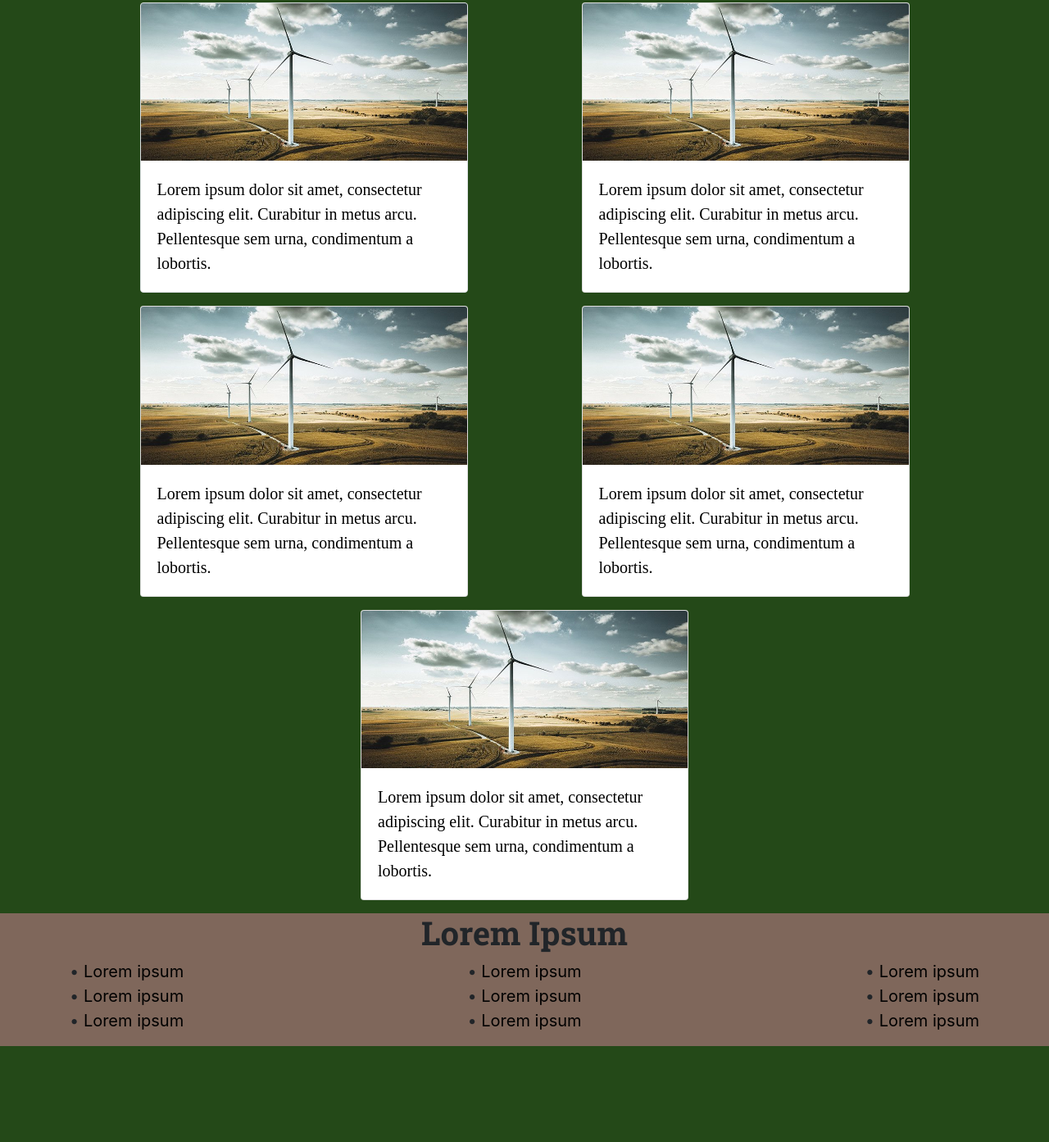
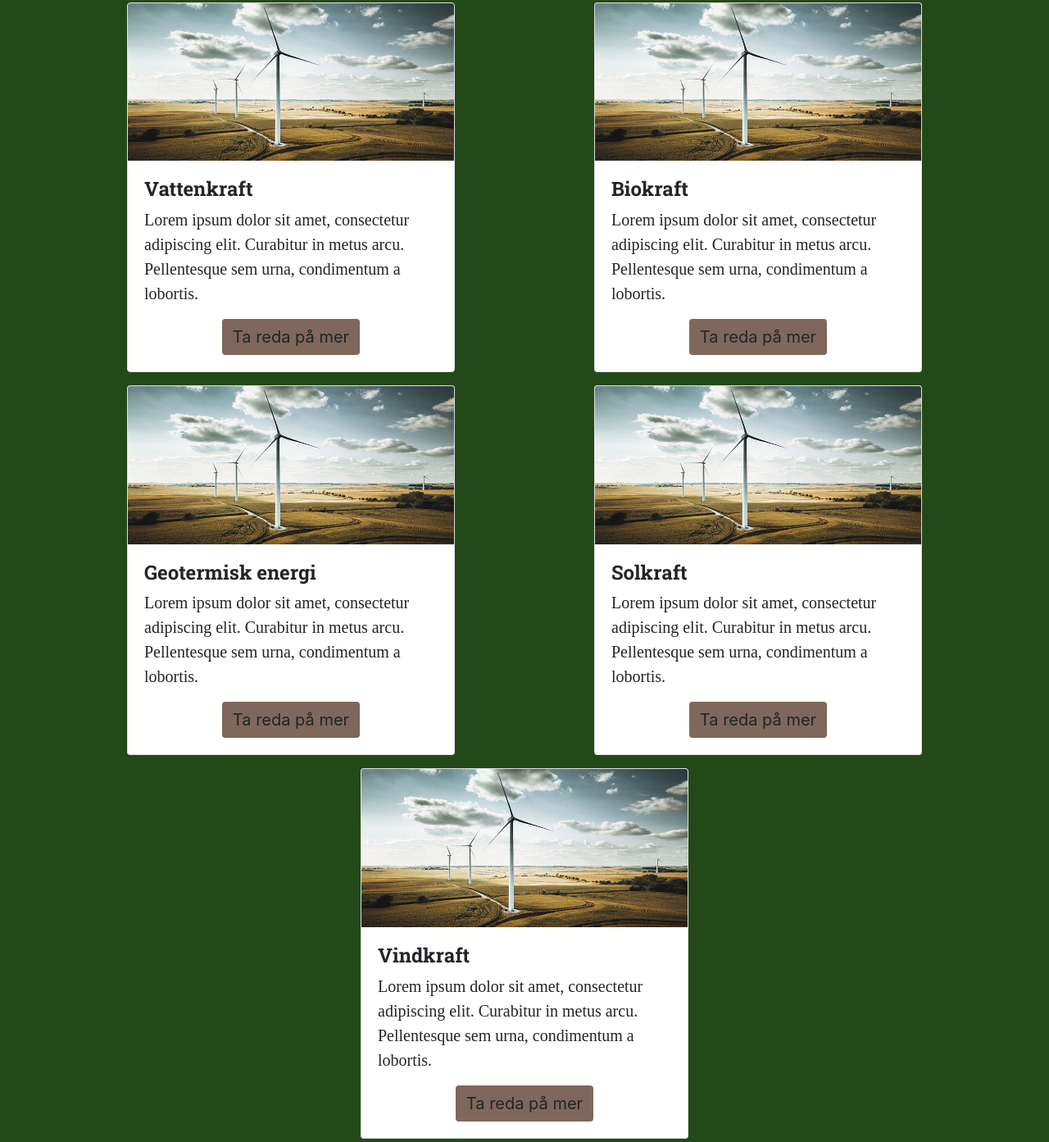
Before and after one commit to JoelBerglund05/varprojekt, a plain HTML site: page webbsite/index.html in a window 1280 px wide. Shown: the part 1221-2614 px from the top of the page at 82% size. Before the commit the page ends 2497 px from the top, so only its background shows below. Drawn offline with nearby package versions, Linux system fonts and the light colour scheme.

Commit message:
lagt till en knapp på vraje cort

```diff
--- a/webbsite/index.html
+++ b/webbsite/index.html
@@ -55,8 +55,8 @@
       </div>
     </div>
     <div class="container-md">
-      <div class="row justify-content-around m-3">
-        <a href="hydropower.html" class="col-12 col-md-6 col-sm-12 link">
+      <div class="row justify-content-around my-3">
+        <div class="col-12 col-md-6 col-sm-12 link">
           <div class="card card_width mx-auto border border-black">
             <img
               src="css/img/tillfälligbild.jpg  "
@@ -64,15 +64,21 @@
               alt="tillfällig"
             />
             <div class="card-body">
+              <h5>Vattenkraft</h5>
               <p class="card-text">
                 Lorem ipsum dolor sit amet, consectetur adipiscing elit.
                 Curabitur in metus arcu. Pellentesque sem urna, condimentum a
                 lobortis.
               </p>
+              <div class="d-flex justify-content-center">
+                <a href="wind_power.html" class="btn bg-secondary"
+                  >Ta reda på mer</a
+                >
+              </div>
             </div>
           </div>
-        </a>
-        <a href="" class="col-12 col-md-6 col-sm-12 link">
+        </div>
+        <div class="col-12 col-md-6 col-sm-12 link">
           <div class="card card_width mx-auto">
             <img
               src="css/img/tillfälligbild.jpg  "
@@ -80,17 +86,23 @@
               alt="tillfällig"
             />
             <div class="card-body">
+              <h5>Biokraft</h5>
               <p class="card-text">
                 Lorem ipsum dolor sit amet, consectetur adipiscing elit.
                 Curabitur in metus arcu. Pellentesque sem urna, condimentum a
                 lobortis.
               </p>
+              <div class="d-flex justify-content-center">
+                <a href="wind_power.html" class="btn bg-secondary"
+                  >Ta reda på mer</a
+                >
+              </div>
             </div>
           </div>
-        </a>
+        </div>
       </div>
-      <div class="row justify-content-around m-3">
-        <a href="" class="col-12 col-md-6 col-sm-12 link">
+      <div class="row justify-content-around my-3">
+        <div class="col-12 col-md-6 col-sm-12 link">
           <div class="card card_width mx-auto">
             <img
               src="css/img/tillfälligbild.jpg  "
@@ -98,15 +110,21 @@
               alt="tillfällig"
             />
             <div class="card-body">
+              <h5>Geotermisk energi</h5>
               <p class="card-text">
                 Lorem ipsum dolor sit amet, consectetur adipiscing elit.
                 Curabitur in metus arcu. Pellentesque sem urna, condimentum a
                 lobortis.
               </p>
+              <div class="d-flex justify-content-center">
+                <a href="wind_power.html" class="btn bg-secondary"
+                  >Ta reda på mer</a
+                >
+              </div>
             </div>
           </div>
-        </a>
-        <a href="" class="col-12 col-md-6 col-sm-12 link">
+        </div>
+        <div class="col-12 col-md-6 col-sm-12 link">
           <div class="card card_width mx-auto">
             <img
               src="css/img/tillfälligbild.jpg"
@@ -114,17 +132,23 @@
               alt="tillfällig"
             />
             <div class="card-body">
+              <h5>Solkraft</h5>
               <p class="card-text">
                 Lorem ipsum dolor sit amet, consectetur adipiscing elit.
                 Curabitur in metus arcu. Pellentesque sem urna, condimentum a
                 lobortis.
               </p>
+              <div class="d-flex justify-content-center">
+                <a href="wind_power.html" class="btn bg-secondary"
+                  >Ta reda på mer</a
+                >
+              </div>
             </div>
           </div>
-        </a>
+        </div>
       </div>
-      <div class="row justify-content-center m-3">
-        <a href="" class="col-12 link primary justify-content-around">
+      <div class="row justify-content-center mb-5">
+        <div class="col-12 link primary justify-content-around">
           <div class="card card_width mx-auto">
             <img
               src="css/img/tillfälligbild.jpg  "
@@ -132,18 +156,24 @@
               alt="tillfällig"
             />
             <div class="card-body">
+              <h5>Vindkraft</h5>
               <p class="card-text">
                 Lorem ipsum dolor sit amet, consectetur adipiscing elit.
                 Curabitur in metus arcu. Pellentesque sem urna, condimentum a
                 lobortis.
               </p>
+              <div class="d-flex justify-content-center">
+                <a href="wind_power.html" class="btn bg-secondary"
+                  >Ta reda på mer</a
+                >
+              </div>
             </div>
           </div>
-        </a>
+        </div>
       </div>
     </div>
     <footer class="bg-secondary">
-      <h2 class="text-center">Lorem Ipsum</h2>
+      <h2 class="text-center pt-1 pb-3">Lorem Ipsum</h2>
       <div class="container-md">
         <div class="d-flex justify-content-between flex-wrap">
           <ul class="footer_ul flex-shrink-0">
```
Also changed, not shown: webbsite/css/layout.css (renamed from webbsite/css/Layout.css), 1 other file.
